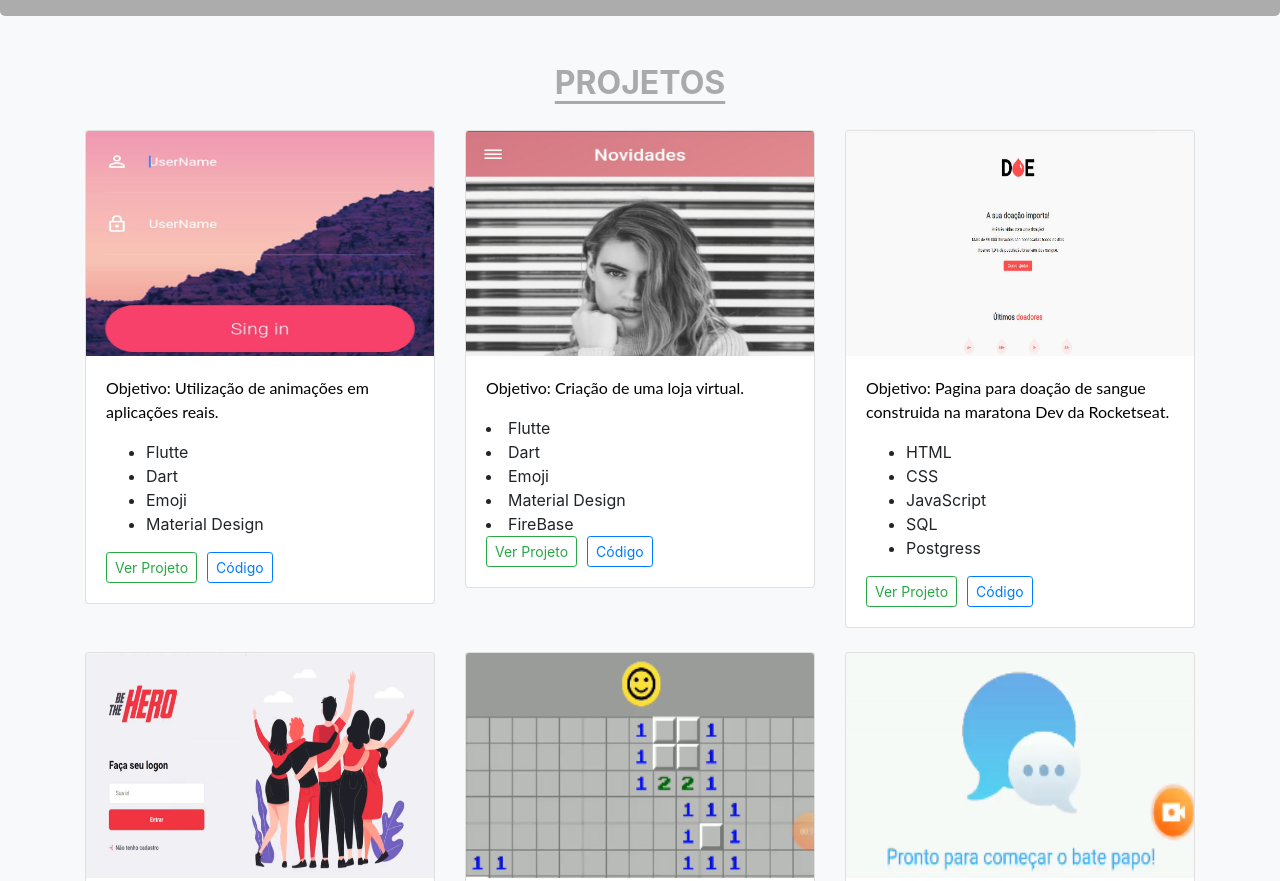
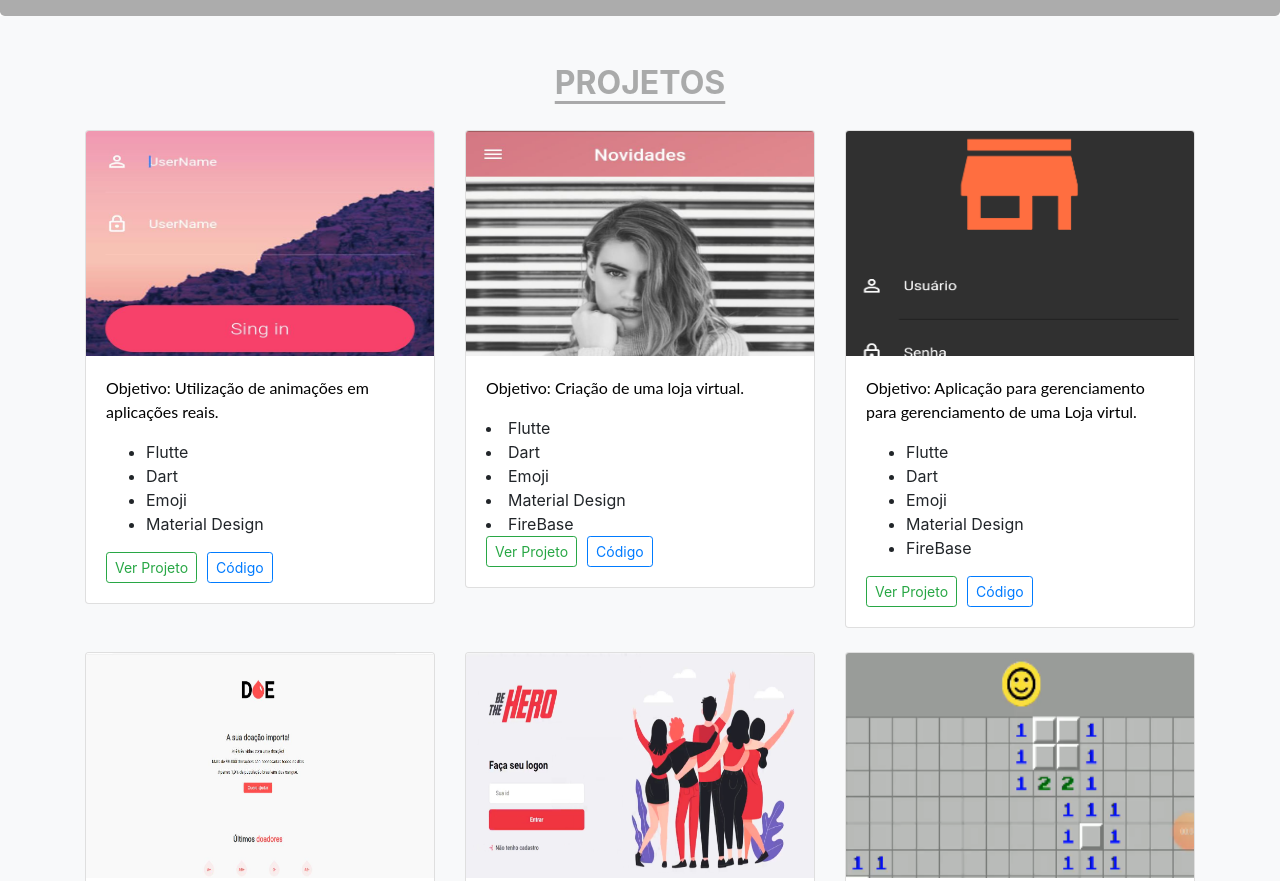
Before and after one commit to Sthaynny/portifolio, a plain HTML site: page index.html in a window 1280 px wide. Shown: the part 800-1681 px from the top of the page. Drawn offline with nearby package versions, Linux system fonts and the light colour scheme.

Commit message:
add project

```diff
--- a/index.html
+++ b/index.html
@@ -23,7 +23,10 @@
 
 <body>
     <nav class="navbar navbar-expand-lg navbar-light" style="background-color:#2c3e50">
-        <a class="navbar-brand" href="#" style=color:white>Igor Sthaynny Costa do Nascimento</a>
+        <a class="navbar-brand" href="#sobre-mim" style=color:white>
+            <i class="fas fa-terminal" style="width: 40px !important;"></i>
+            Igor Sthaynny Costa do Nascimento
+        </a>
         <button class="navbar-toggler" type="button" data-toggle="collapse" data-target="#navbarSupportedContent"
             aria-controls="navbarSupportedContent" aria-expanded="false" aria-label="Toggle navigation">
             <span class="navbar-toggler-icon"></span>
@@ -65,7 +68,7 @@
                 <p>
 
                     <a href="https://www.linkedin.com/in/igor-sthaynny/" style="margin:10px;">
-                        <img class="iconSocial" src="./images/icon/linkedin.png" alt="" >
+                        <img class="iconSocial" src="./images/icon/linkedin.png" alt="">
                     </a>
                     <a href="https://github.com/Sthaynny" style="margin:10px;">
                         <img class="iconSocial" src="./images/icon/github.png" alt="">
@@ -83,7 +86,7 @@
 
             <h2 class="text-center jumbotron-heading titulosCinzas">Projetos</h2>
             <div class="row">
-                 <!--Tag Projeto iniciao-->
+                <!--Tag Projeto iniciao-->
                 <div class="col-md-4">
                     <div class="card mb-4 box-shadow">
                         <img class="card-img-top"
@@ -132,10 +135,44 @@
                             <div class="d-flex justify-content-between align-items-center">
                                 <div class="btn-group">
                                     <a href="https://github.com/Sthaynny/loja" style="padding-right: 10px;">
-                                        <button type="button" class="btn btn-sm btn-outline-success" >Ver
+                                        <button type="button" class="btn btn-sm btn-outline-success">Ver
                                             Projeto</button>
                                     </a>
                                     <a href="">
+                                        <button type="button" class="btn btn-sm btn-outline-primary">Código</button>
+                                    </a>
+
+                                </div>
+                            </div>
+                        </div>
+                    </div>
+                </div>
+
+                <div class="col-md-4">
+                    <div class="card mb-4 box-shadow">
+                        <img class="card-img-top"
+                            data-src="holder.js/100px225?theme=thumb&amp;bg=55595c&amp;fg=eceeef&amp;text=Thumbnail"
+                            alt="Thumbnail [100%x225]" style="height: 225px; width: 100%; display: block;"
+                            src="images/09.png" data-holder-rendered="true">
+                        <div class="card-body">
+                            <p class="card-text">
+                                Objetivo: Aplicação para gerenciamento para gerenciamento de uma Loja virtul.
+                            </p>
+                            <ul>
+                                <li>Flutte</li>
+                                <li>Dart</li>
+                                <li>Emoji</li>
+                                <li>Material Design</li>
+                                <li>FireBase</li>
+                            </ul>
+                            <div class="d-flex justify-content-between align-items-center">
+                                <div class="btn-group">
+                                    <a href="https://github.com/Sthaynny/gerenciamento_loja"
+                                        style="padding-right: 10px;">
+                                        <button type="button" class="btn btn-sm btn-outline-success">Ver
+                                            Projeto</button>
+                                    </a>
+                                    <a href="https://github.com/Sthaynny/gerenciamento_loja">
                                         <button type="button" class="btn btn-sm btn-outline-primary">Código</button>
                                     </a>
 
@@ -165,7 +202,7 @@
                             <div class="d-flex justify-content-between align-items-center">
                                 <div class="btn-group">
                                     <a href="https://github.com/Sthaynny/MaratonaDev" style="padding-right: 10px;">
-                                        <button type="button" class="btn btn-sm btn-outline-success" >Ver
+                                        <button type="button" class="btn btn-sm btn-outline-success">Ver
                                             Projeto</button>
                                     </a>
                                     <a href="https://github.com/Sthaynny/MaratonaDev/blob/master/index.html">
@@ -196,7 +233,7 @@
                             <div class="d-flex justify-content-between align-items-center">
                                 <div class="btn-group">
                                     <a href="https://github.com/Sthaynny/Omni11" style="padding-right: 10px;">
-                                        <button type="button" class="btn btn-sm btn-outline-success" >Ver
+                                        <button type="button" class="btn btn-sm btn-outline-success">Ver
                                             Projeto</button>
                                     </a>
                                     <a href="https://github.com/Sthaynny/Omni11">
@@ -227,7 +264,7 @@
                             <div class="d-flex justify-content-between align-items-center">
                                 <div class="btn-group">
                                     <a href="https://github.com/Sthaynny/campo_minado" style="padding-right: 10px;">
-                                        <button type="button" class="btn btn-sm btn-outline-success" >Ver
+                                        <button type="button" class="btn btn-sm btn-outline-success">Ver
                                             Projeto</button>
                                     </a>
                                     <a href="https://github.com/Sthaynny/campo_minado">
@@ -248,7 +285,8 @@
                             src="images/06.png" data-holder-rendered="true">
                         <div class="card-body">
                             <p class="card-text">
-                                Objetivo: Essa aplicação é para simular um chat global, onde possibilita o envio de menssagens e fotos, para utilizar só é necessario fazer o cadastro.
+                                Objetivo: Essa aplicação é para simular um chat global, onde possibilita o envio de
+                                menssagens e fotos, para utilizar só é necessario fazer o cadastro.
                             </p>
                             <ul>
                                 <li>Flutter</li>
@@ -259,7 +297,7 @@
                             <div class="d-flex justify-content-between align-items-center">
                                 <div class="btn-group">
                                     <a href="https://github.com/Sthaynny/chat" style="padding-right: 10px;">
-                                        <button type="button" class="btn btn-sm btn-outline-success" >Ver
+                                        <button type="button" class="btn btn-sm btn-outline-success">Ver
                                             Projeto</button>
                                     </a>
                                     <a href="https://github.com/Sthaynny/chat">
@@ -280,7 +318,8 @@
                             src="images/07.png" data-holder-rendered="true">
                         <div class="card-body">
                             <p class="card-text">
-                                Objetivo: Aplicativo de busca de vídeos no youtube, possibilitando colocar os vídeos como favorito e reproduzir-os no app.
+                                Objetivo: Aplicativo de busca de vídeos no youtube, possibilitando colocar os vídeos
+                                como favorito e reproduzir-os no app.
                             </p>
                             <ul>
                                 <li>Flutter</li>
@@ -292,7 +331,7 @@
                             <div class="d-flex justify-content-between align-items-center">
                                 <div class="btn-group">
                                     <a href="https://github.com/Sthaynny/youtubeBloc" style="padding-right: 10px;">
-                                        <button type="button" class="btn btn-sm btn-outline-success" >Ver
+                                        <button type="button" class="btn btn-sm btn-outline-success">Ver
                                             Projeto</button>
                                     </a>
                                     <a href="https://github.com/Sthaynny/youtubeBloc">
@@ -324,8 +363,9 @@
                             </ul>
                             <div class="d-flex justify-content-between align-items-center">
                                 <div class="btn-group">
-                                    <a href="https://github.com/Sthaynny/tarefas_academicas" style="padding-right: 10px;">
-                                        <button type="button" class="btn btn-sm btn-outline-success" >Ver
+                                    <a href="https://github.com/Sthaynny/tarefas_academicas"
+                                        style="padding-right: 10px;">
+                                        <button type="button" class="btn btn-sm btn-outline-success">Ver
                                             Projeto</button>
                                     </a>
                                     <a href="https://github.com/Sthaynny/tarefas_academicas">
@@ -398,7 +438,8 @@
     </section>
 
     <footer class="text-center textoBranco textoFooter">
-        <p style="margin:0px;padding-top:15px;padding-bottom:15px;color:white !important">Copyright 2020 Software Developer®
+        <p style="margin:0px;padding-top:15px;padding-bottom:15px;color:white !important">Copyright 2020 Software
+            Developer®
         </p>
     </footer>
 
```
Also changed, not shown: images/09.png (added).
